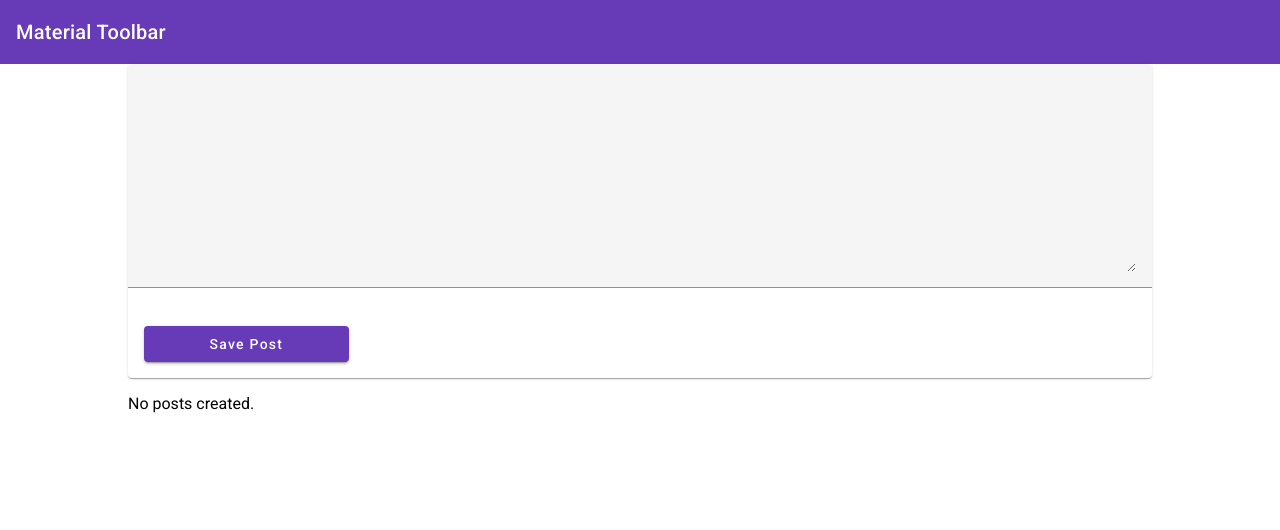
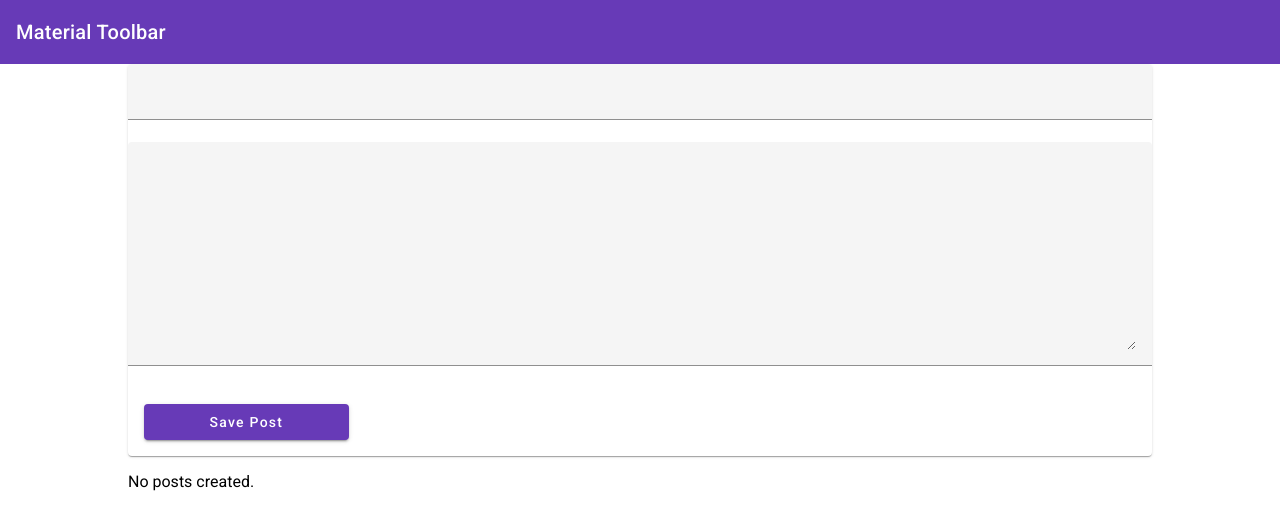
Before and after one commit to CodeTropolis/mean-course, an Angular app: page / in a window 1280 px wide. Shown: the top 530 px of the page. Built offline with nearby package versions, Linux system fonts and the light colour scheme.

Commit message:
Added template driven form to post-create.

```diff
--- a/src/app/posts/post-create/post-create.component.html
+++ b/src/app/posts/post-create/post-create.component.html
@@ -1,7 +1,14 @@
 
 <mat-card>
-    <mat-form-field>
-        <textarea matInput rows=8 [(ngModel)]='enteredValue'></textarea>
-    </mat-form-field>
-    <button (click)="addPost()" mat-raised-button color="primary">Save Post</button>
+    <form (submit)="addPost(postForm)" #postForm="ngForm">
+        <mat-form-field>
+            <input matInput type="text" name="title" ngModel required minlength="3" #title="ngModel">
+            <mat-error *ngIf="title.invalid">Please enter a valid title</mat-error>
+        </mat-form-field>
+        <mat-form-field>
+            <textarea matInput rows=8 name="content" ngModel required minlength="10" #content="ngModel"></textarea>
+            <mat-error *ngIf="content.invalid">Please enter content</mat-error>
+        </mat-form-field>
+        <button type="submit" mat-raised-button color="primary">Save Post</button>
+    </form>
 </mat-card>
--- a/src/app/posts/post-create/post-create.component.ts
+++ b/src/app/posts/post-create/post-create.component.ts
@@ -1,4 +1,5 @@
 import { Component } from '@angular/core';
+import { NgForm } from '@angular/forms';
 
 @Component({
   selector: 'app-post-create',
@@ -7,11 +8,12 @@ import { Component } from '@angular/core';
 })
 export class PostCreateComponent {
 
-  newPost = 'No content';
-  enteredValue = '';
+  enterdTitle = '';
+  enteredContent = '';
 
-  addPost(){
-    this.newPost = this.enteredValue;
+  addPost(form: NgForm){
+    if(form.invalid) return;
+    const post = {title: form.value.title, content: form.value.content}
   }
 
 }
```
